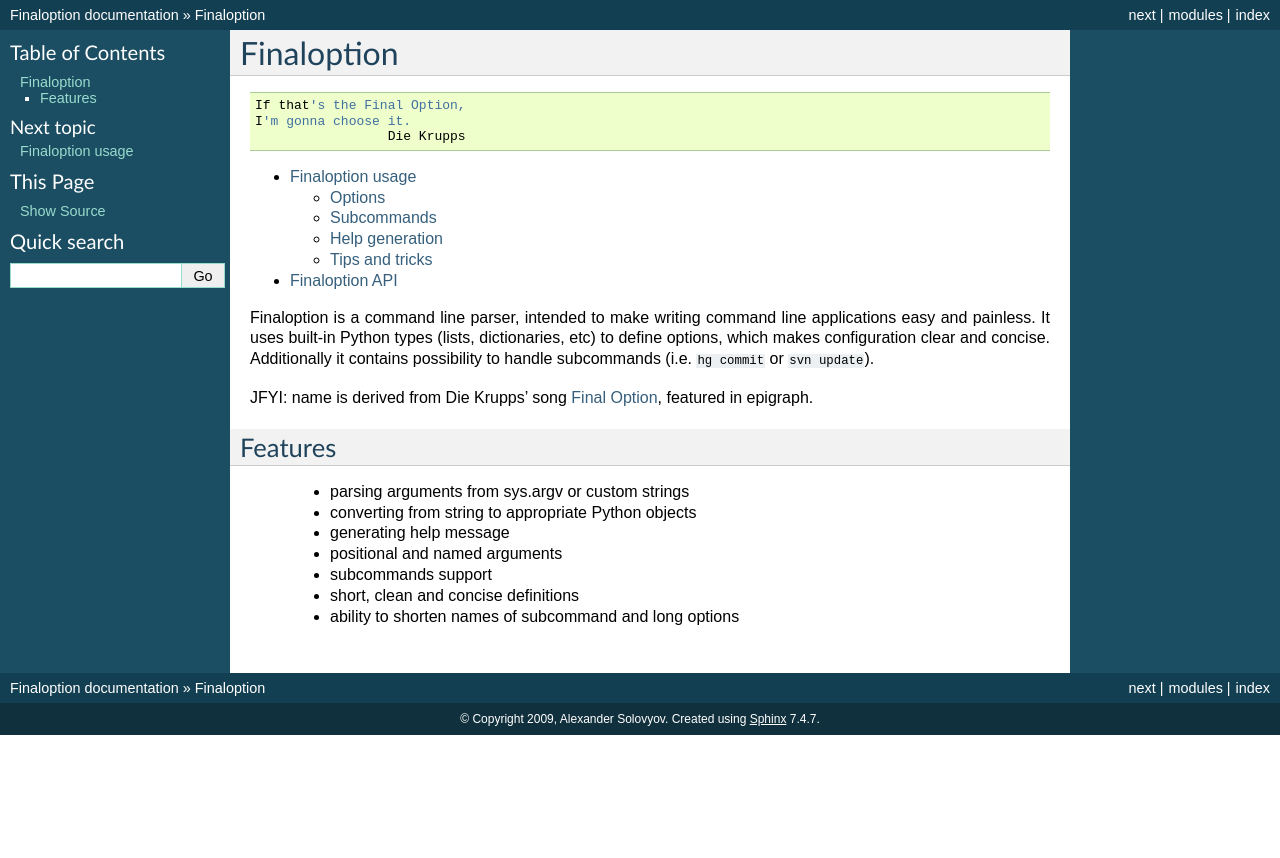
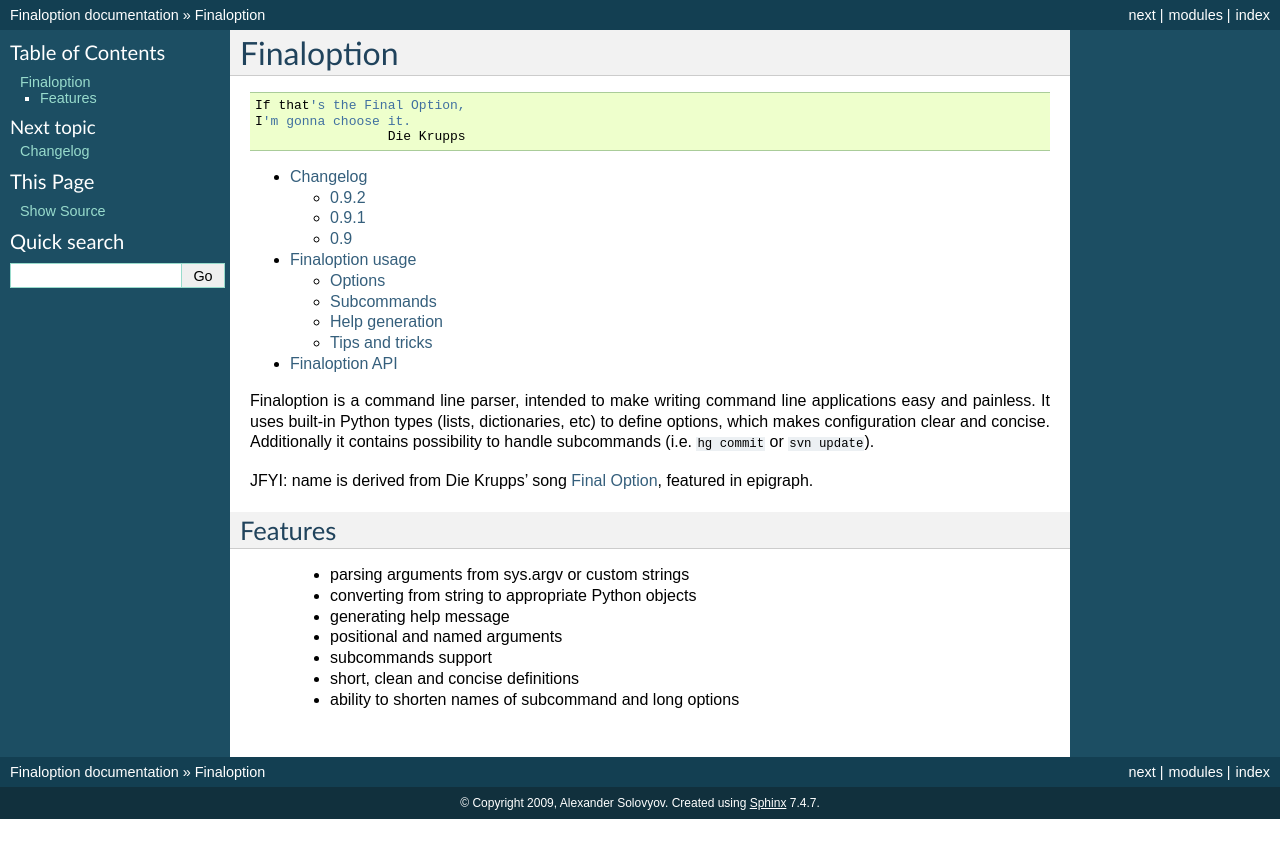
Before and after one commit to piranha/opster, a Sphinx documentation site: the page built from docs/index.rst, in a window 1280 px wide. Shown: the top 858 px of the page. Built offline with Sphinx 7.4.7, drawn with Linux system fonts in a browser that asks for light colours; the version number could not be read and is left out.

Commit message:
changelog

```diff
--- /dev/null
+++ b/docs/changelog.rst
@@ -0,0 +1,15 @@
+Changelog
+---------
+
+0.9.2
+~~~~~
+Ability to call commands as regular functions, using arguments and keyword
+arguments.
+
+0.9.1
+~~~~~
+Fixed problem with multiple help options in subcommands
+
+0.9
+~~~
+Initial version
--- a/docs/index.rst
+++ b/docs/index.rst
@@ -11,6 +11,7 @@
 .. toctree::
    :maxdepth: 2
 
+   changelog
    overview
    api
 
--- a/setup.py
+++ b/setup.py
@@ -10,7 +10,7 @@
 setup(
     name = 'finaloption',
     description = 'command line parsing done right',
-    long_description = read('README'),
+    long_description = read('README') + '\n\n' + read('docs/changelog.rst'),
     version = finaloption.__version__,
     author = finaloption.__author__,
     author_email = finaloption.__email__,
```
